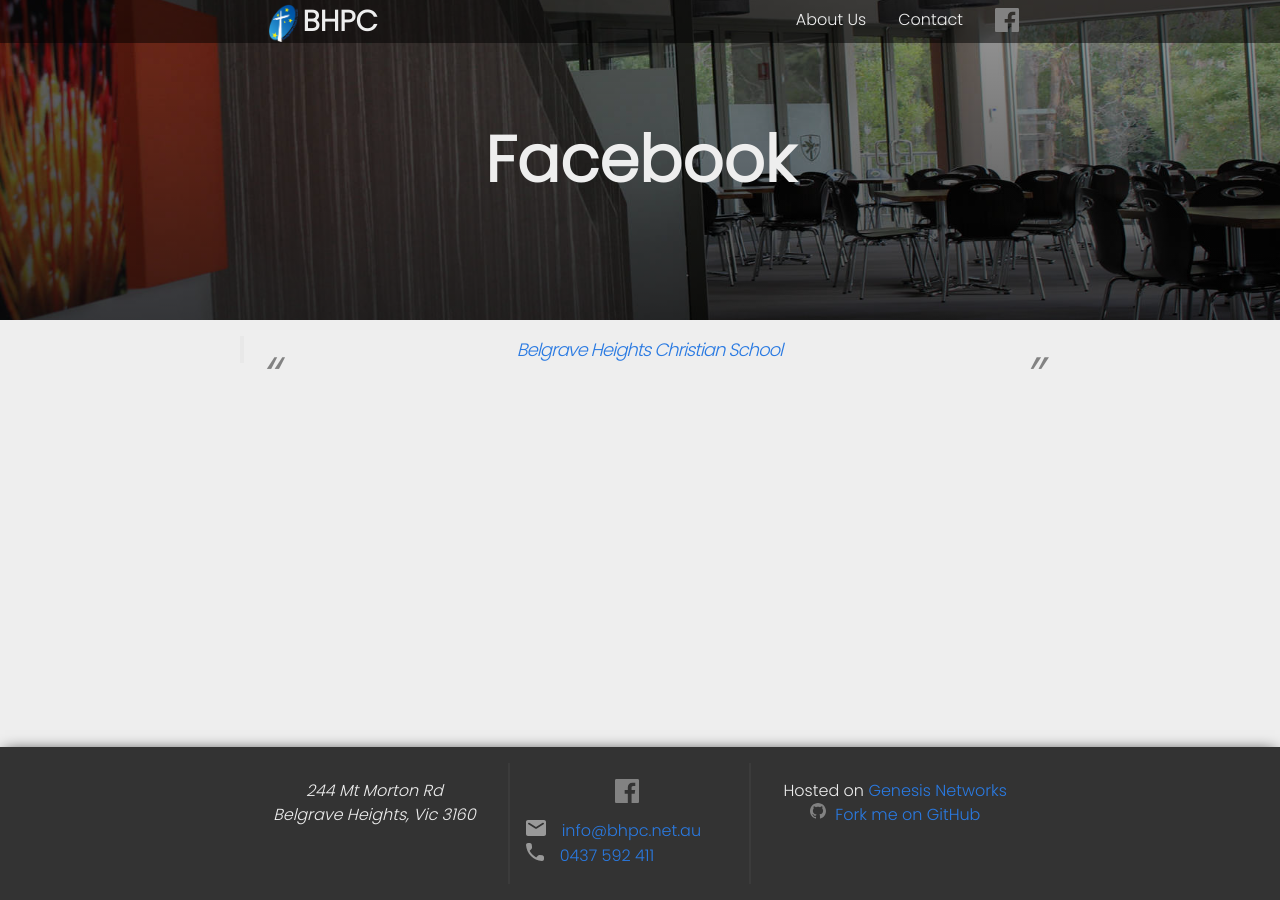
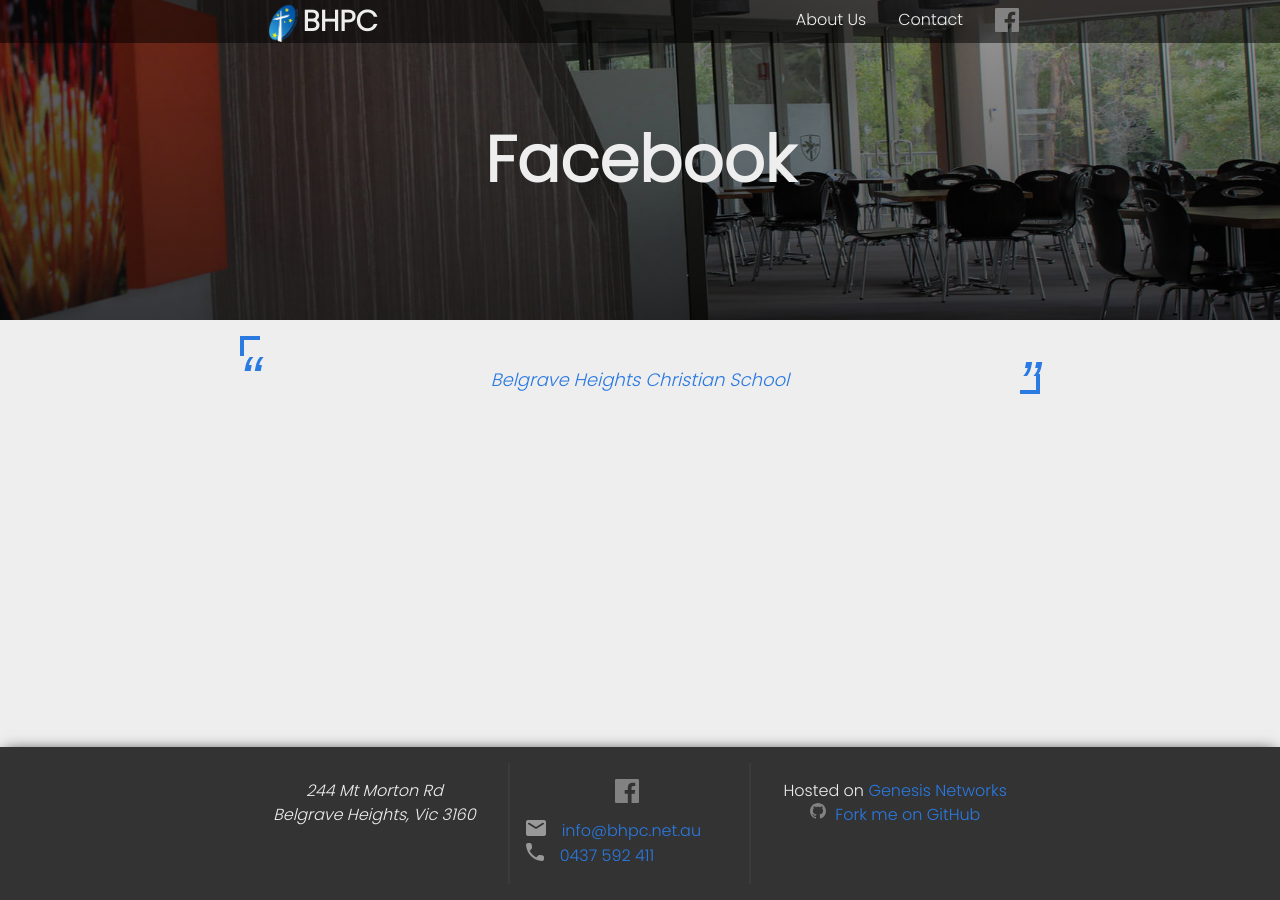
Before and after one commit to mdsimmo/bhcs2, a Jekyll site: the page built from facebook.md, in a window 1280 px wide. Built offline with Jekyll 4.4.1, drawn with Linux system fonts in a browser that asks for light colours.

Commit message:
Nice quote and minister image

```diff
--- a/_sass/site/_base.scss
+++ b/_sass/site/_base.scss
@@ -138,41 +138,45 @@ a {
  */
 blockquote {
   color: $grey-color;
-  border-left: 4px solid $grey-color-light;
-  padding-left: $spacing-unit / 2;
+  background:
+    linear-gradient(to right, $brand-color 4px, transparent 4px) 0% 0%,
+    linear-gradient(to bottom, $brand-color 4px, transparent 4px) 0% 0%,
+    linear-gradient(to left, $brand-color 4px, transparent 4px) 100% 100%,
+    linear-gradient(to top, $brand-color 4px, transparent 4px) 100% 100%;
+    background-repeat: no-repeat;
+    background-size: 20px 20px;
+  padding: $spacing-unit $spacing-unit 1px;
   @include relative-font-size(1.125);
-  letter-spacing: -1px;
   font-style: italic;
-  clear-after: both;
+  position: relative;
 
-  > :last-child {
-    margin-bottom: 0;
+  cite {
+    display: block;
+    text-align: right;
+    color: darken($brand-color, 25%);
   }
 
-  cite {
-    float: right;
-
-    &::after {
-      clear: both;
-      display: block;
-    }
+  /* Quote mark */
+  &::before {
+    content: "“";
+    left: 0px;
+    bottom: 0px;
+  }
+  &::after {
+    content: "”";
+    right: 0px;
+    top: 0px;
+  }
+  &::after, &::before {
+    font-family: Arial,sans-serif;
+    font-size:350%;
+    position: absolute;
+    text-align: center;
+    color: $brand-color;
+    height: 1em;
   }
 
-  &::before {
-    content: "“";
-    float: left;
-  }
-
-  &::after {
-    content: "”";
-    float: right;
-  }
-
-  &::before, &::after {
-    font-size: 300%;
-  }
 }
-
 
 
 /**
--- a/_sass/site/_layout.scss
+++ b/_sass/site/_layout.scss
@@ -232,3 +232,13 @@ footer {
   }
 
 }
+
+.bio-img {
+  float: right;
+  width: 8em;
+  border-radius: 100px;
+  border: 2px solid $brand-color;
+  box-shadow: 0 2px 10px -5px black;
+  position: relative;
+  top: -2.5em;
+}
```
Also changed, not shown: about.md (+2 -0 lines), assets/images/marktonkin.png (added).
